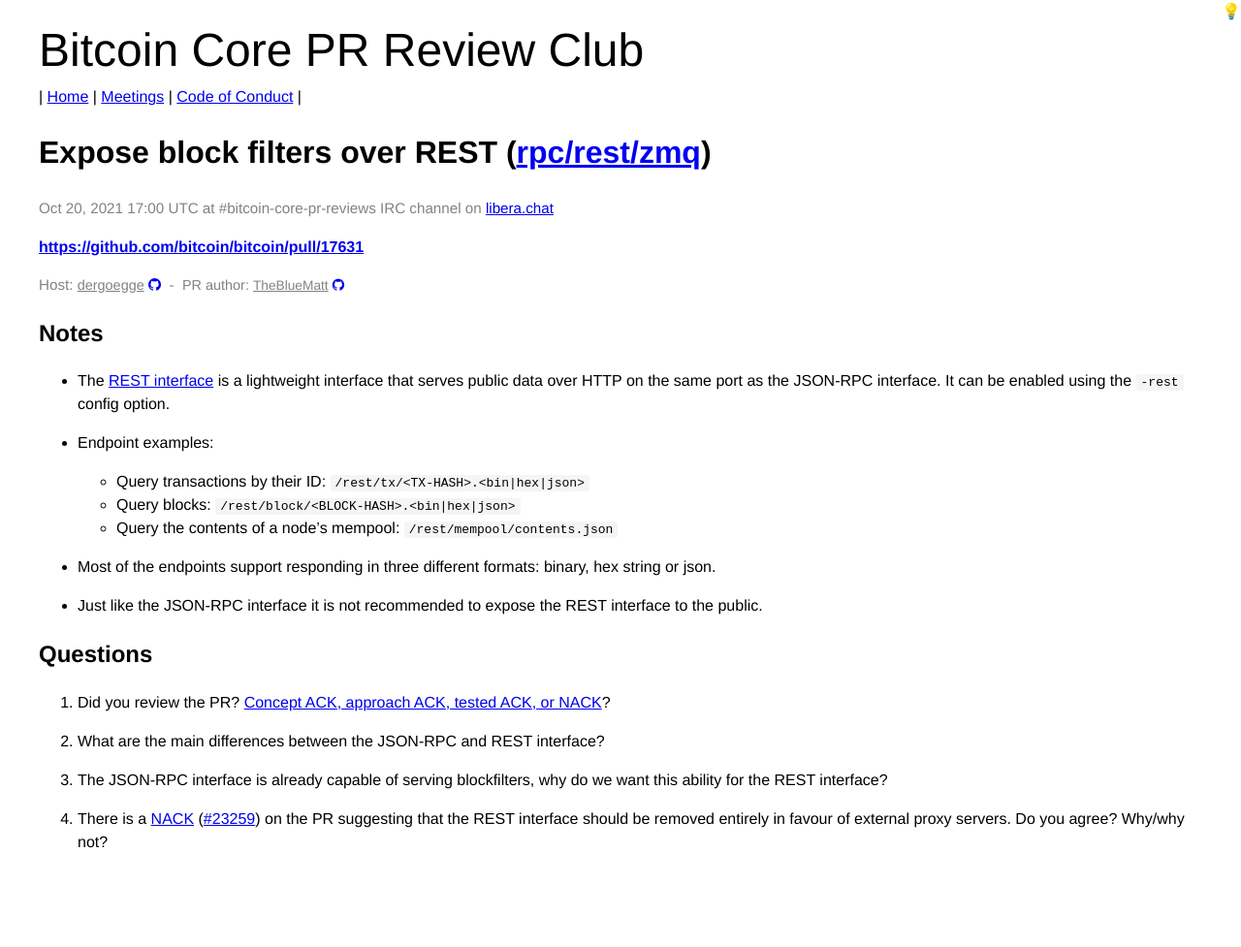
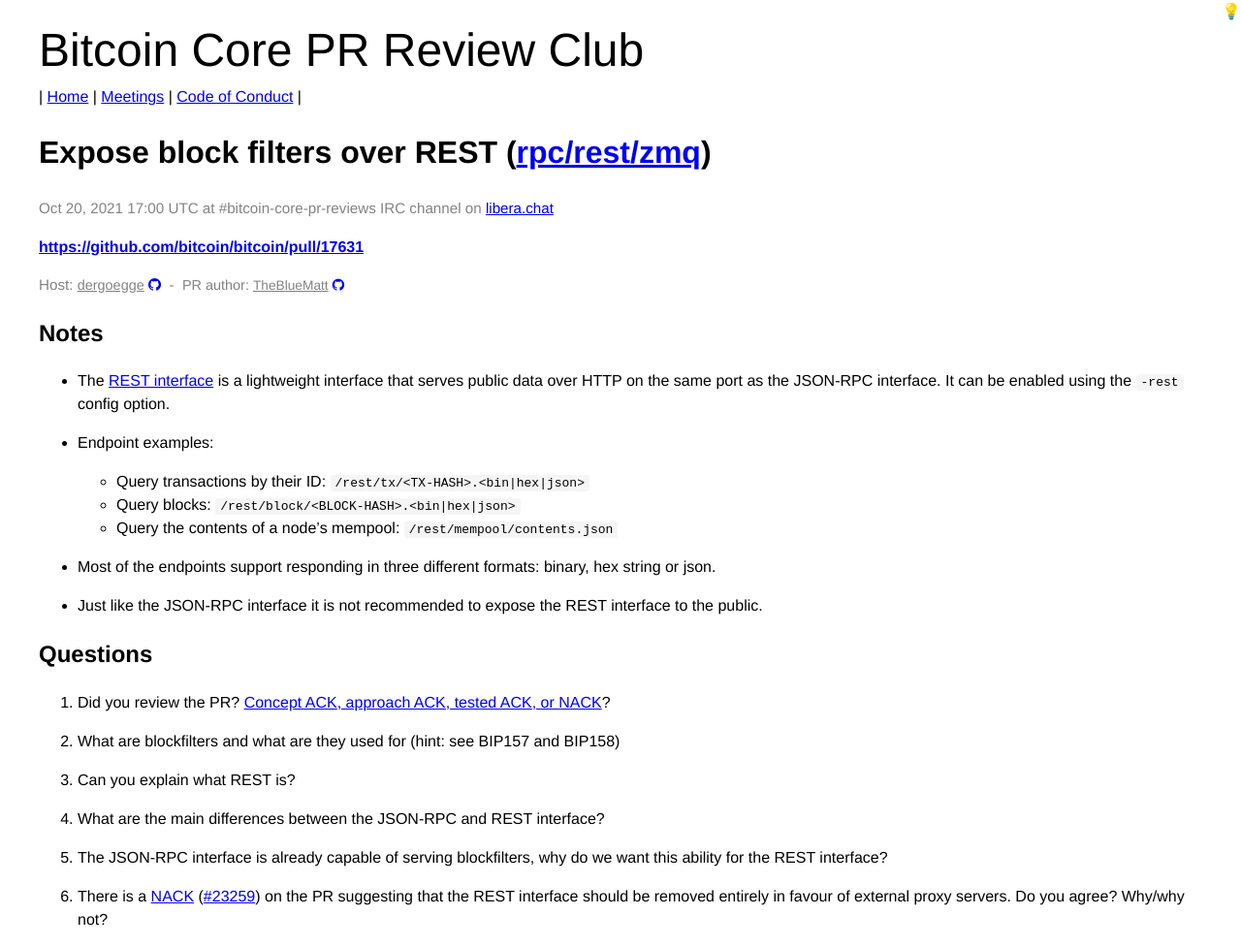
Before and after one commit to bitcoin-core-review-club/website, a Jekyll site: the page built from _posts/2021-10-20-#17631.md, in a window 1280 px wide. Shown: the whole page at 97% size. Built offline with Jekyll 4.4.1, drawn with Linux system fonts in a browser that asks for light colours; before the commit the page ends 916 px from its top, so only the background shows below that.

Commit message:
Add more questions for 17631

```diff
--- a/_posts/2021-10-20-#17631.md
+++ b/_posts/2021-10-20-#17631.md
@@ -32,12 +32,16 @@
 
 1. Did you review the PR? [Concept ACK, approach ACK, tested ACK, or NACK](https://github.com/bitcoin/bitcoin/blob/master/CONTRIBUTING.md#peer-review)?
 
-2. What are the main differences between the JSON-RPC and REST interface?
+2. What are blockfilters and what are they used for (hint: see BIP157 and BIP158)
 
-3. The JSON-RPC interface is already capable of serving blockfilters, why do we
+3. Can you explain what REST is?
+
+4. What are the main differences between the JSON-RPC and REST interface?
+
+5. The JSON-RPC interface is already capable of serving blockfilters, why do we
    want this ability for the REST interface?
 
-4. There is a [NACK](https://github.com/bitcoin/bitcoin/pull/17631#issuecomment-940633673)
+6. There is a [NACK](https://github.com/bitcoin/bitcoin/pull/17631#issuecomment-940633673)
    ([#23259](https://github.com/bitcoin/bitcoin/issues/23259)) on the PR
    suggesting that the REST interface should be removed entirely in favour
    of external proxy servers. Do you agree? Why/why not?
```
